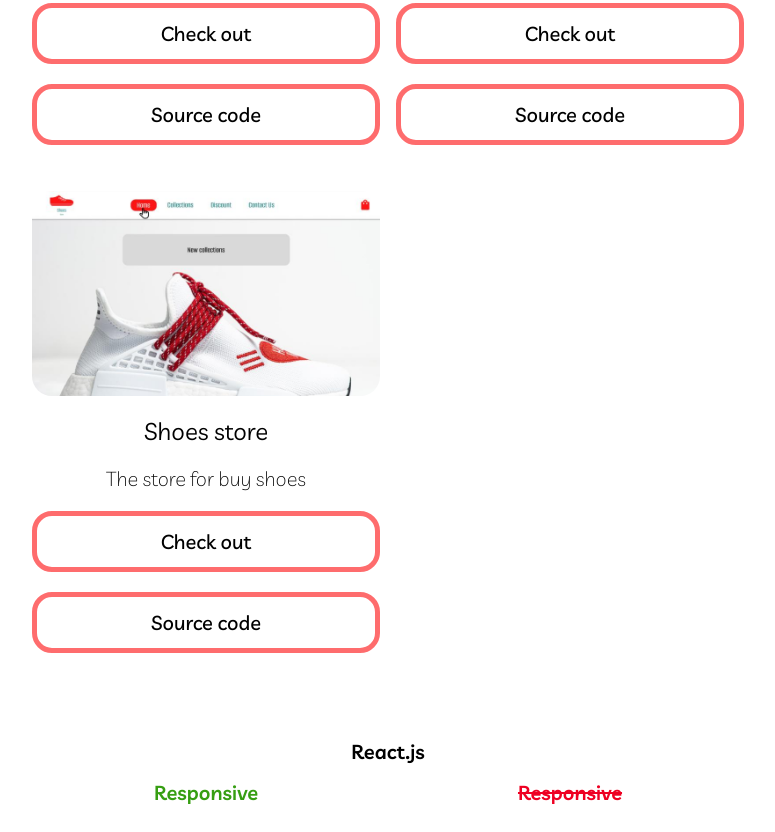
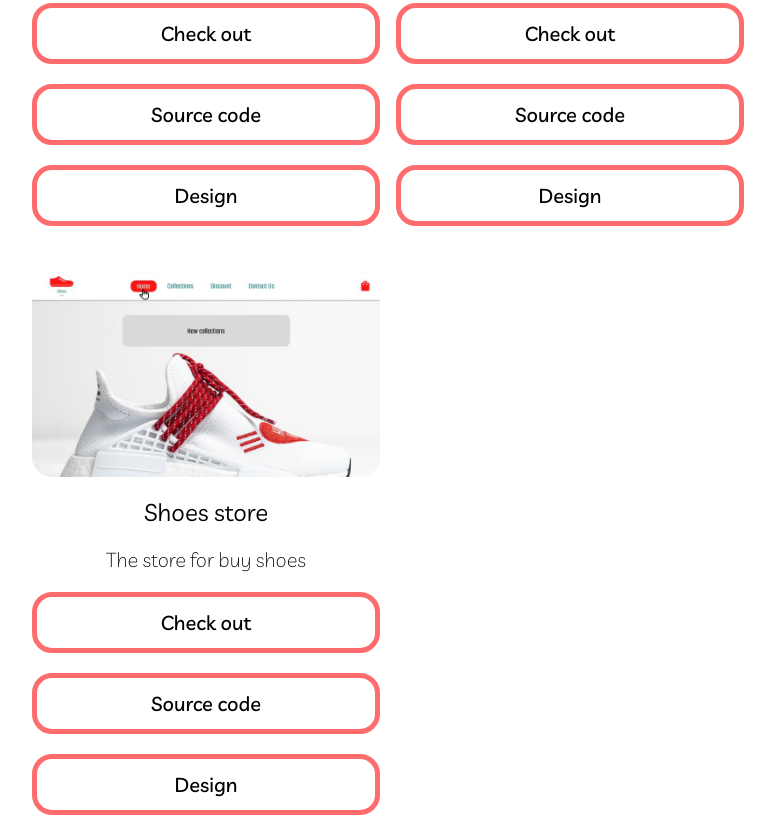
Before and after one commit to VladMCoder/vladmcoder-portfolio, a plain HTML site: page index.html in a window 1280 px wide. Shown: the part 2746-3578 px from the top of the page, without its empty margins (252-1027 px from the left). Drawn offline with Linux system fonts and the light colour scheme.

Commit message:
added link for design

```diff
--- a/index.html
+++ b/index.html
@@ -252,6 +252,8 @@
                         <div class="tech-project-list-item-buttons-container">
                             <a class="tech-projects-list-item-link" href="https://vladmcoder.github.io/electrical-store/" target="_blank" rel="noopener nofollow noreferrer">Check out</a>
                             <a class="tech-projects-list-item-link" href="https://github.com/VladMCoder/electrical-store" target="_blank" rel="noopener nofollow noreferrer">Source code</a>
+                            <a class="tech-projects-list-item-link" href="https://www.figma.com/design/gVJ9vk2ZJx80NATmwHBncC/Electronic-store--website-?node-id=0-1&t=w2JB0fQs8IWgpIFC-1" target="_blank"
+                                rel="noopener nofollow noreferrer">Design</a>
                         </div>
                     </div>
                 </li>
@@ -267,6 +269,8 @@
                                 rel="noopener nofollow noreferrer">Check out</a>
                             <a class="tech-projects-list-item-link" href="https://github.com/VladMCoder/news-game-world" target="_blank"
                                 rel="noopener nofollow noreferrer">Source code</a>
+                            <a class="tech-projects-list-item-link" href="https://www.figma.com/design/jVwksT0Vc4Pyp0VNELpAJR/NewsGameWorld--design-?node-id=1-2&t=buf9SgcmURG6zDNY-1" target="_blank"
+                                rel="noopener nofollow noreferrer">Design</a>
                         </div>
 
                     </div>
@@ -283,6 +287,8 @@
                                 rel="noopener nofollow noreferrer">Check out</a>
                             <a class="tech-projects-list-item-link" href="https://github.com/VladMCoder/shoes-store-website" target="_blank"
                                 rel="noopener nofollow noreferrer">Source code</a>
+                            <a class="tech-projects-list-item-link" href="https://www.figma.com/design/GtQ88IogXrN45eyHxCYNCr/Shoes-Store--design-?node-id=1-2&t=znN4Go8gxMjccX1o-1" target="_blank"
+                                    rel="noopener nofollow noreferrer">Design</a>
                         </div>
 
                     </div>
```
